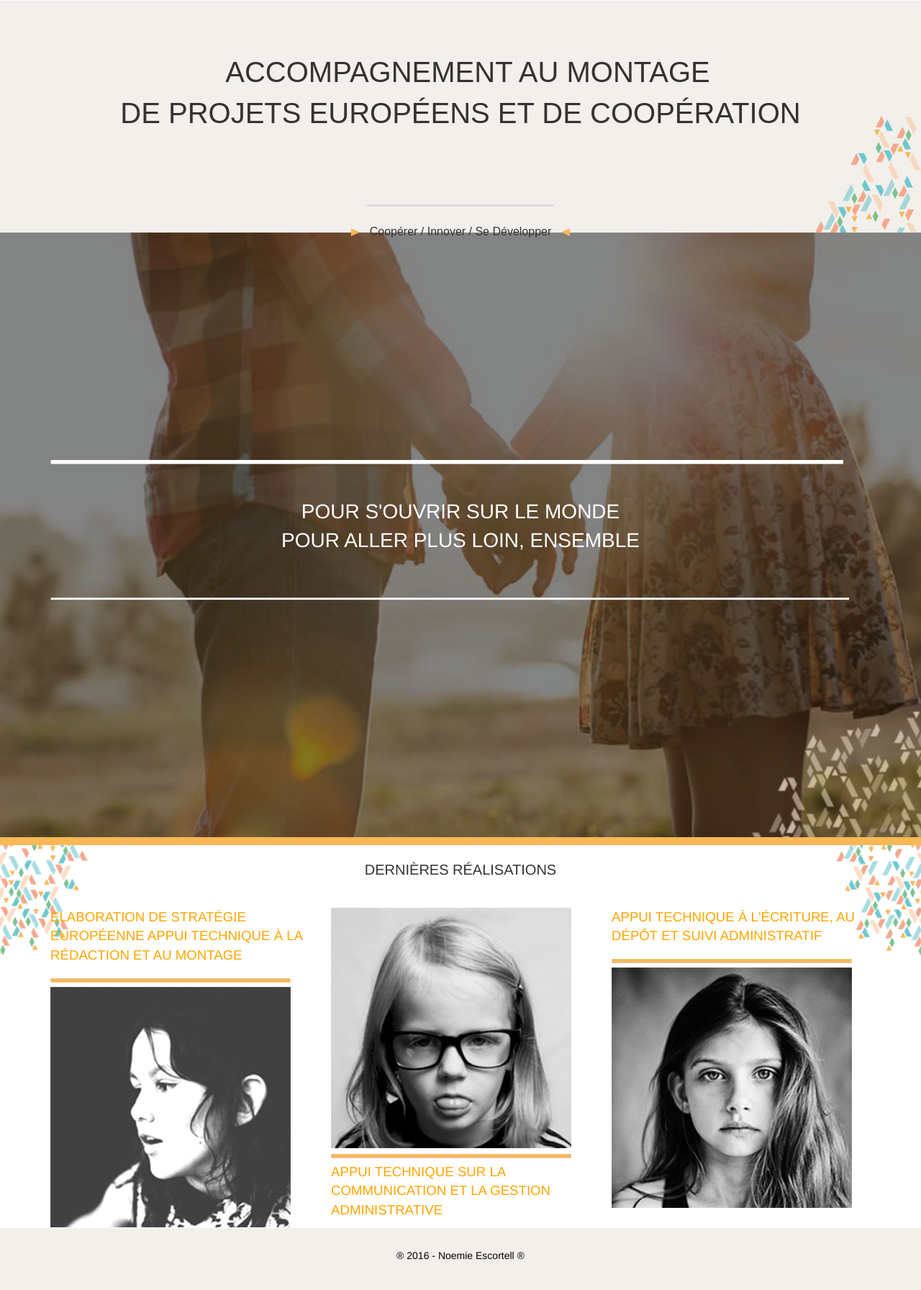
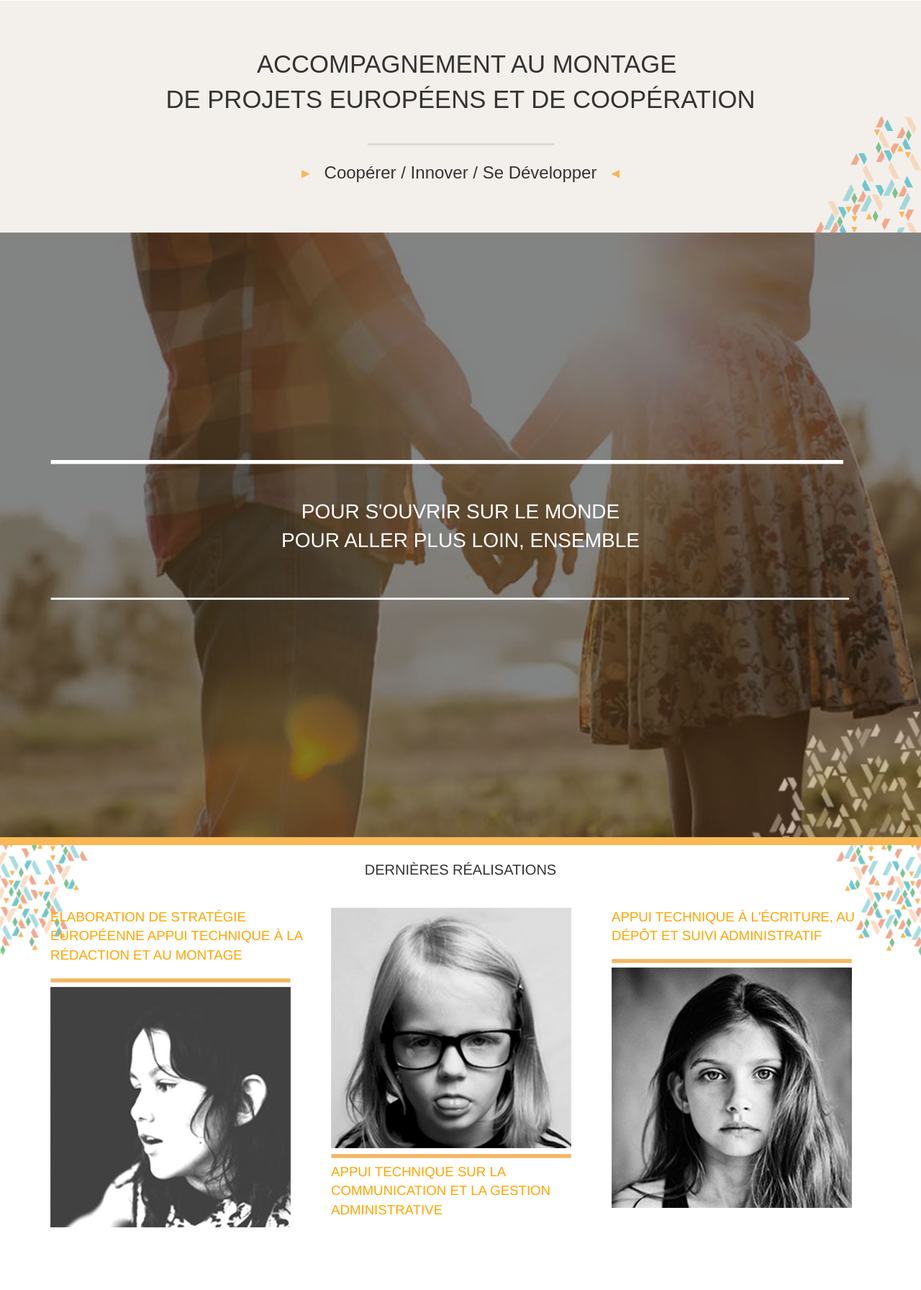
Before and after one commit to Millaamillaa/noemie-escortell, a PHP site: page / in a window 1280 px wide. Shown: the part 491-2283 px from the top of the page at 72% size. After the commit the page ends 2196 px from the top, so only its background shows below. Run offline with PHP 8.4, Linux system fonts and the light colour scheme; some libraries are stand-ins or nearby versions.

Commit message:
test sudo delete ds_store

```diff
--- a/css/style.css
+++ b/css/style.css
@@ -101,14 +101,14 @@
 	margin: 0 auto;
 	text-align: center;
 	font-family: "OstrichSans-Heavy", sans-serif;
-	font-size: 30pt;
+	font-size: 26pt;
 	float: none;
 }
 
 .textsuite{
 	margin: 0 auto;
 	text-align: center;
-	font-size: 12pt;
+	font-size: 18pt;
 	float: none;
 }
 
--- a/inc/footer.php
+++ b/inc/footer.php
@@ -1,8 +1,8 @@
 <?php require_once'inc/header.php'; ?>
 </main>
 
-<footer class="bas">
-    <p> ® 2016 - Noemie Escortell &reg;</p>
+<footer class="">
+    <!-- <p> ® 2016 - Noemie Escortell &reg;</p> -->
 </footer>
 
 <!--mettre jquery pour les fonction barre nav avant bootsrap : aller sur jquery - google CDN -prendre jQuery 2.x (dernière version)  -->
```
Also changed, not shown: index.php (+4 -4 lines), 6 other files.
